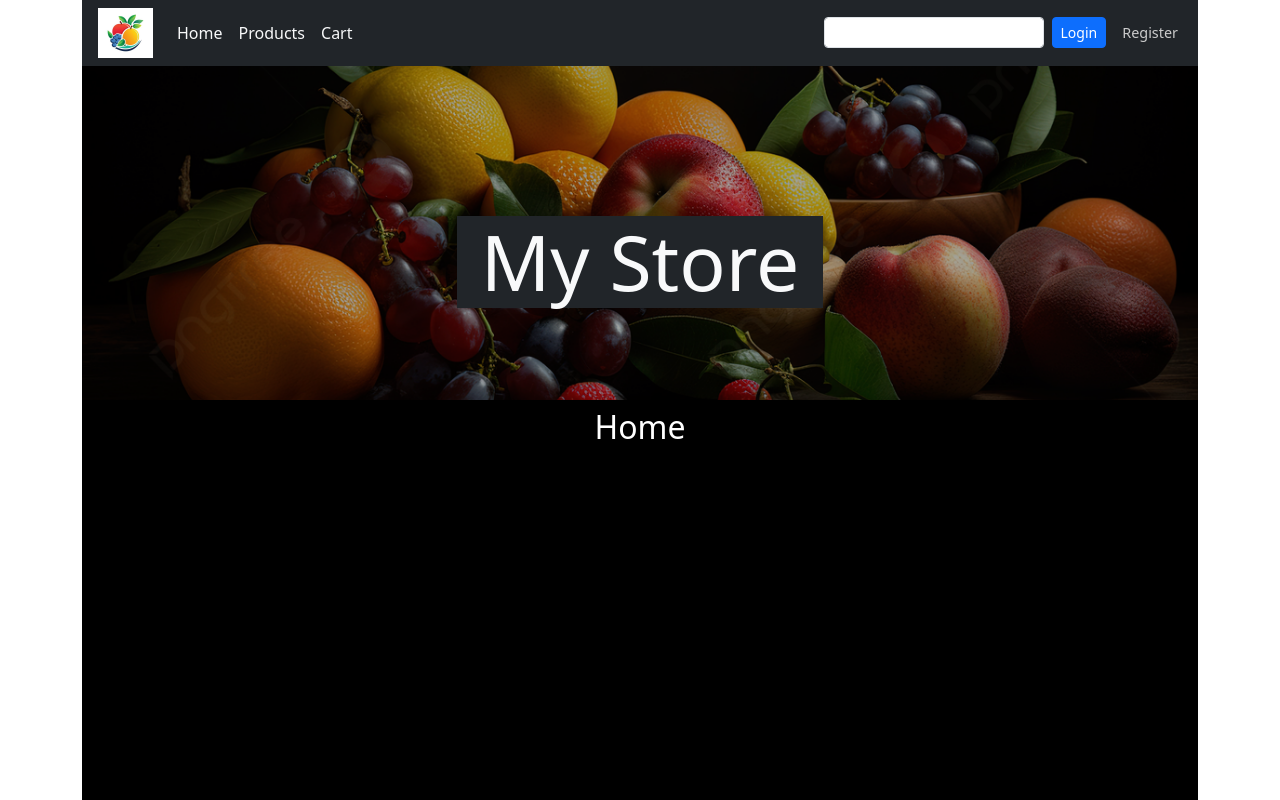
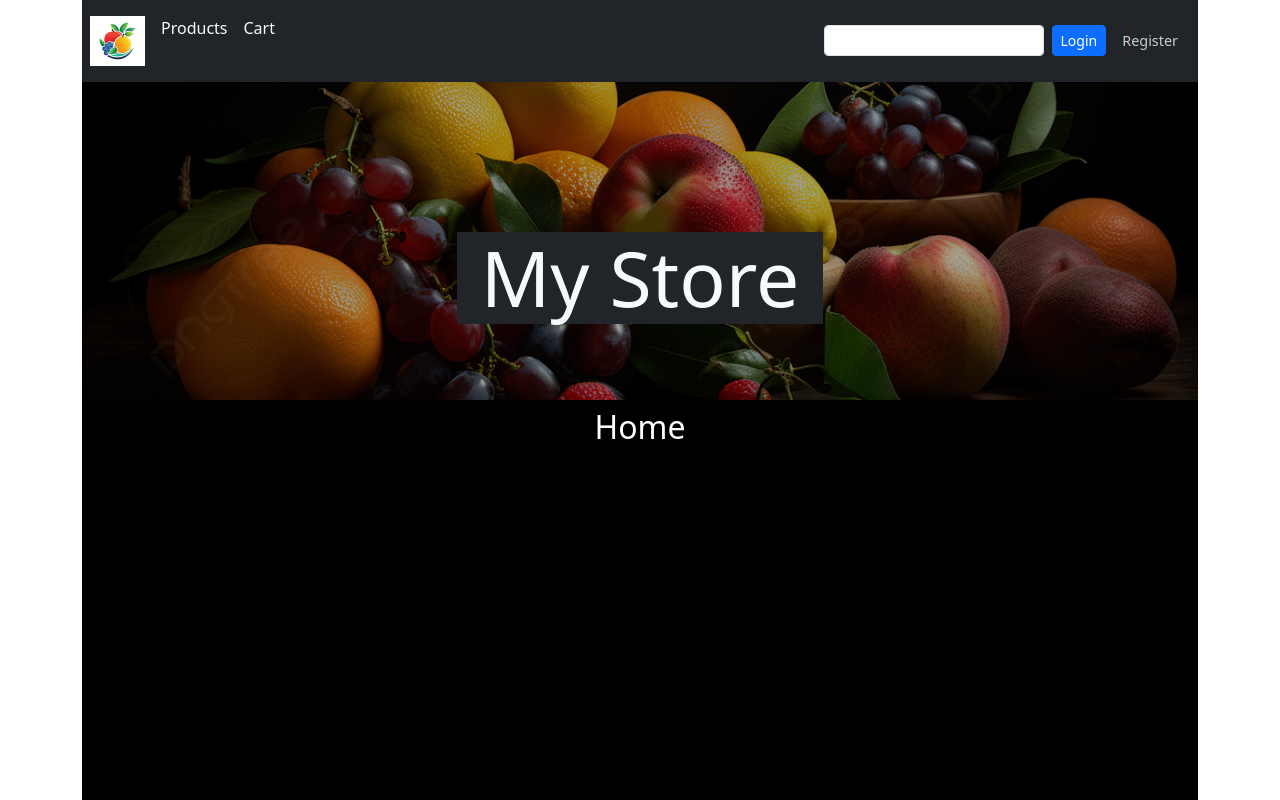
Before and after one commit to lucygossip/l2t11-capstone-project, a React (Create React App) app: page / in a window 1280 px wide. Shown: the top 800 px of the page. Built offline with nearby package versions, Linux system fonts and the light colour scheme.

Commit message:
minor updates

```diff
--- a/src/App.css
+++ b/src/App.css
@@ -16,7 +16,6 @@
 }
 
 .App-logo {
-  margin: 0 1rem;
   height: 50px;
 }
 
--- a/src/components/StoreNav.js
+++ b/src/components/StoreNav.js
@@ -2,20 +2,35 @@ import { Link } from "react-router-dom";
 import { Navbar, Nav } from "react-bootstrap";
 import LoginForm from "./Forms/LoginForm";
 import Logo from "../images/fruit.jpg";
+import { useState, useEffect } from "react";
 
 // Navbar uses React router to handle links
 export default function StoreNav() {
+  const [windowWidth, setWindowWidth] = useState(window.innerWidth);
+
+  useEffect(() => {
+    const handleResize = () => {
+      setWindowWidth(window.innerWidth);
+    };
+
+    window.addEventListener("resize", handleResize);
+
+    // Cleanup the event listener when the component is unmounted
+    return () => window.removeEventListener("resize", handleResize);
+  }, []);
+
   return (
     <>
-      <Navbar bg="dark" expand="lg">
-          <Navbar.Toggle aria-controls="basic-navbar-nav" />
-          <Navbar.Collapse id="basic-navbar-nav">
+      <Navbar variant="dark" bg="dark" expand="lg">
+        <Navbar.Toggle aria-controls="basic-navbar-nav" className="mx-2" />
+        <Navbar.Collapse id="basic-navbar-nav" className={windowWidth < 992 ? "mx-2" : null}>
+          <Nav>
             <Nav.Link as={Link} to="/" className="text-light">
-                <img alt="" src={Logo} className="App-logo" />
-              </Nav.Link>
-            <Nav className="ml-auto">
-              <Nav.Link as={Link} to="/" className="text-light">
-                Home
+              {windowWidth < 992 ? (
+                "Home"
+              ) : (
+                <img alt="Logo" src={Logo} className="App-logo" />
+              )}
             </Nav.Link>
             <Nav.Link as={Link} to="/product" className="text-light">
               Products
```
Also changed, not shown: 1 other file (tests, documents, lock files or other folders). Lines whose indentation alone changed are shown as unchanged.
